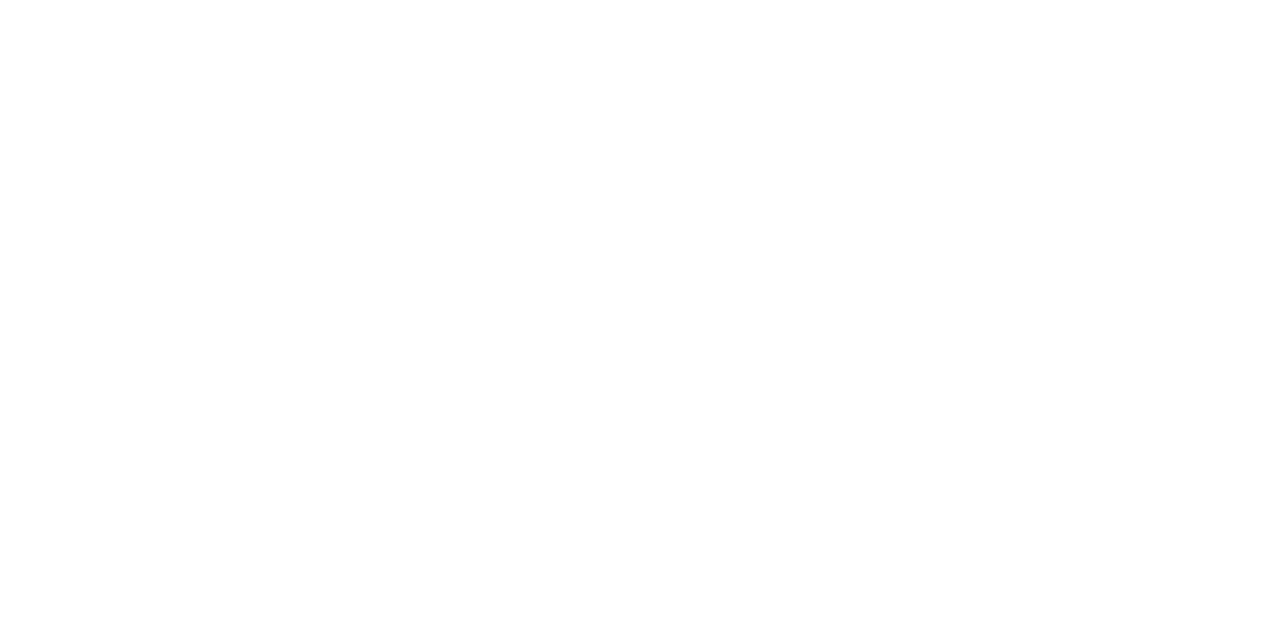
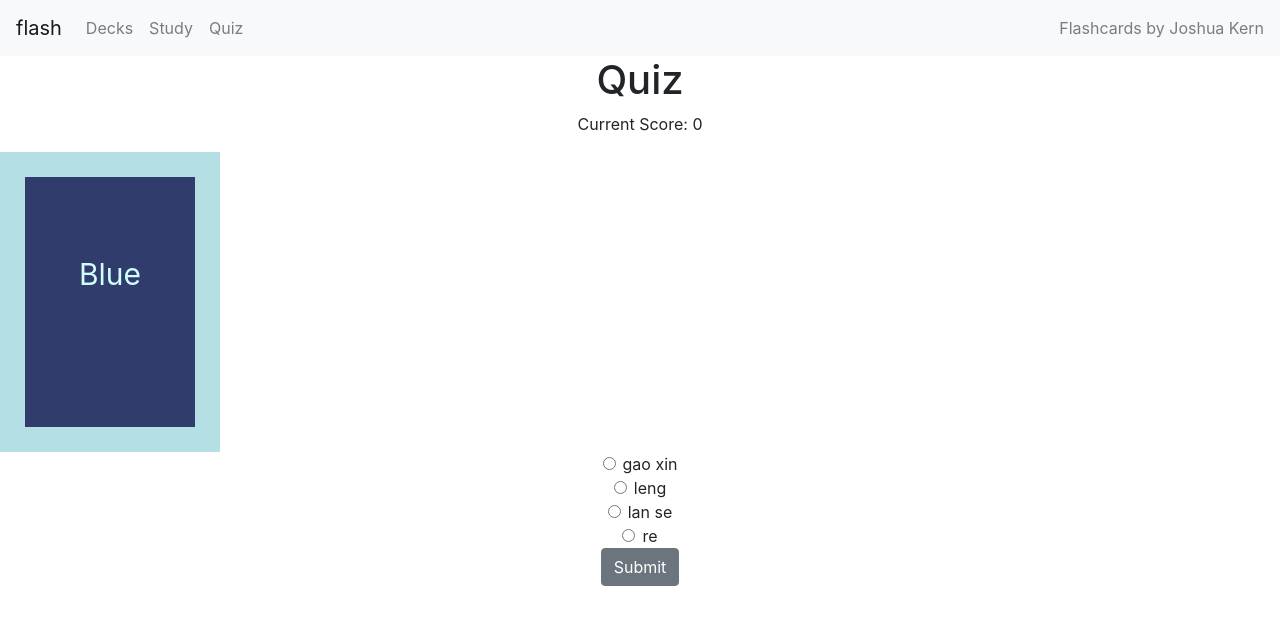
Before and after one commit to joshuakerndev/flashcard-react, a React (Create React App) app: page /quiz in a window 1280 px wide. Shown: the top 624 px of the page. Built offline with nearby package versions, Linux system fonts and the light colour scheme.

Commit message:
create initial quiz page and basic functioning game

```diff
--- a/src/App.js
+++ b/src/App.js
@@ -4,6 +4,7 @@
 import HomePage from './HomePage/HomePage';
 import StudyPage from './StudyPage/StudyPage';
 import DeckList from './DeckList/DeckList';
+import QuizPage from './QuizPage/QuizPage';
 
 import { connect } from 'react-redux';
 import { setDecks, addCard } from './redux/card/card.actions';
@@ -67,6 +68,11 @@
           exact
           component={StudyPage}
         />
+        <Route
+          path='/quiz'
+          exact
+          component={QuizPage}
+        />
       </Switch>
     </div>
   );
--- a/src/DeckList/DeckList.jsx
+++ b/src/DeckList/DeckList.jsx
@@ -70,6 +70,13 @@
                                         Study!
                                     </Button>
                                 </Link>
+                                <Link to="/quiz">
+                                    <Button
+                                        onClick={() => setDeck(deck)}
+                                    >
+                                        Quiz!
+                                    </Button>
+                                </Link>
                                 <Button
                                         color="danger"
                                         onClick={() => handleDeleteClick(deck.id)}
--- a/src/DeckPreview/FLASHCARD_DATA.js
+++ b/src/DeckPreview/FLASHCARD_DATA.js
@@ -1,7 +1,7 @@
 const FLASHCARD_DATA = {
-    name: "Deck-1",
+    name: "Deck 1",
     id: 111,
-    description: "First deck of study flashcards",
+    description: "First deck of random study flashcards",
     cards:
         [
             {
--- a/src/DeckPreview/FLASHCARD_DATA_2.js
+++ b/src/DeckPreview/FLASHCARD_DATA_2.js
@@ -1,7 +1,7 @@
 const FLASHCARD_DATA_2 = {
-    name: "Deck-2",
+    name: "Deck 2",
     id: 222,
-    description: "Second deck of study flashcards",
+    description: "Second deck of random study flashcards",
     cards:
         [
             {
--- a/src/DeckPreview/FLASHCARD_DATA_3.js
+++ b/src/DeckPreview/FLASHCARD_DATA_3.js
@@ -1,7 +1,7 @@
 const FLASHCARD_DATA_3 = {
-    name: "Deck-3",
+    name: "Deck 3",
     id: 333,
-    description: "Third deck of study flashcards",
+    description: "Third deck of random study flashcards",
     cards:
         [
             {
--- a/src/FlashNavbar/FlashNavbar.jsx
+++ b/src/FlashNavbar/FlashNavbar.jsx
@@ -25,6 +25,12 @@
             <NavItem>
               <NavLink href="/decklist/">Decks</NavLink>
             </NavItem>
+            <NavItem>
+              <NavLink href="/study/">Study</NavLink>
+            </NavItem>
+            <NavItem>
+              <NavLink href="/quiz/">Quiz</NavLink>
+            </NavItem>
           </Nav>
           <NavbarText>Flashcards by Joshua Kern</NavbarText>
         </Collapse>
--- a/src/Flashcard/Flashcard.jsx
+++ b/src/Flashcard/Flashcard.jsx
@@ -1,19 +1,17 @@
 import React, { Component } from 'react';
 import './Flashcard.css';
 
-class Flashcard extends Component {
-    render() {
+const Flashcard = ({ card, isQuiz }) => {
     return(
         <div className='Flashcard'>
             <div className='Card-Front'>
-                    <p className='Flashcard-Text'>{this.props.card.English}</p>
+                <p className='Flashcard-Text'>{card.English}</p>
             </div>
             <div className='Card-Back'>
-                    <p className='Flashcard-Text'>{this.props.card.Chinese}</p>
+                <p className='Flashcard-Text'>{isQuiz ? card.English : card.Chinese}</p>
             </div>
         </div>
     );
 }
-}
 
 export default Flashcard;
--- /dev/null
+++ b/src/QuizPage/QuizPage.jsx
@@ -0,0 +1,197 @@
+import React, { useState } from 'react';
+import { connect } from 'react-redux';
+import FlashNavbar from '../FlashNavbar/FlashNavbar';
+import { Link } from 'react-router-dom';
+
+import {
+    Button,
+    Collapse,
+    Container,
+    Row,
+    Col,
+    Form,
+    FormGroup,
+    Label,
+    Input,
+    FormText
+} from 'reactstrap';
+
+import './QuizPage.css';
+import Flashcard from '../Flashcard/Flashcard';
+
+import incrementCardHelper from '../helpers/increment-cards-helper';
+import decrementCardHelper from '../helpers/decrement-cards-helper';
+import shuffleDeckHelper from '../helpers/shuffle-deck-helper';
+import { incrementCard } from '../redux/card/card.actions';
+import { decrementCard } from '../redux/card/card.actions';
+
+const QuizPage = ({
+                    currentDeck,
+                    currentCard,
+                    incrementCard,
+                    decrementCard
+                }) => {
+
+    const nextCard = incrementCardHelper(currentDeck, currentCard);
+    const prevCard = decrementCardHelper(currentDeck, currentCard);
+
+    // State for score
+    const [score, setScore] = useState(0);
+
+    // State for user-selected answer
+    const [selectedOption, setSelectedOption] = useState(null);
+
+    const handleRadioChange = (e) => {
+        setSelectedOption(e.target.value)
+    }
+
+    // Logic for choosing correct and incorrect answers from current deck
+    const wrongAnswers = currentDeck.cards.filter(card => card !== currentDeck.cards[currentCard]);
+    const nextWrongAnswers = currentDeck.cards.filter(card => card !== currentDeck.cards[nextCard]);
+
+    let randomUniqueNumbers = [];
+    while(randomUniqueNumbers.length < 3){
+        let x = Math.floor(Math.random() * wrongAnswers.length);
+        if(!randomUniqueNumbers.includes(x)){
+            randomUniqueNumbers.push(x);
+        }
+    }
+
+    let wrong1 = wrongAnswers[randomUniqueNumbers[0]].Chinese;
+    let wrong2 = wrongAnswers[randomUniqueNumbers[1]].Chinese;
+    let wrong3 = wrongAnswers[randomUniqueNumbers[2]].Chinese;
+
+    let nextWrong1 = nextWrongAnswers[randomUniqueNumbers[0]].Chinese;
+    let nextWrong2 = nextWrongAnswers[randomUniqueNumbers[1]].Chinese;
+    let nextWrong3 = nextWrongAnswers[randomUniqueNumbers[2]].Chinese;
+
+    let initialAnswerKey = [
+        wrong1,
+        wrong2,
+        currentDeck.cards[currentCard].Chinese,
+        wrong3
+    ];
+
+    let nextAnswerKey = [
+        nextWrong1,
+        nextWrong2,
+        currentDeck.cards[nextCard].Chinese,
+        nextWrong3
+    ];
+
+    function shuffleAnswers(array) {
+        let currentIndex = array.length, temporaryValue, randomIndex;
+        while (0 !== currentIndex) {
+          randomIndex = Math.floor(Math.random() * currentIndex);
+          currentIndex -= 1;
+          temporaryValue = array[currentIndex];
+          array[currentIndex] = array[randomIndex];
+          array[randomIndex] = temporaryValue;
+        }
+        return array;
+    }
+
+    const [answerKey, setAnswerKey] =
+    useState(initialAnswerKey);
+
+    // State for correct answer
+    const [correctAnswer, setCorrectAnswer] = useState(currentDeck.cards[currentCard].Chinese);
+
+    const handleQuizSubmit = (e) => {
+        if(answerKey[selectedOption] === correctAnswer){
+            alert("CORRECT");
+            setScore( score + 100 );
+            incrementCard(nextCard);
+            setCorrectAnswer(currentDeck.cards[nextCard].Chinese);
+            shuffleAnswers(nextAnswerKey);
+            setAnswerKey(nextAnswerKey);
+        } else {
+            alert("INCORRECT");
+            shuffleAnswers(initialAnswerKey);
+            setAnswerKey(initialAnswerKey);
+        }
+    }
+
+    return (
+        <div>
+            <FlashNavbar />
+            <h1>Quiz</h1>
+            <div className="ScoreContainer">
+                <p>Current Score: {score}</p>
+            </div>
+            <div className='QuizCardContainer'>
+                <Flashcard card={currentDeck.cards[currentCard]} isQuiz={true} />
+            </div>
+            <div className="QuizAnswerContainer">
+                <Form>
+                    <FormGroup check>
+                        <Label check>
+                            <Input
+                                type="radio"
+                                name="radio1"
+                                value={0}
+                                onChange={(e) => handleRadioChange(e)}
+                            />{' '}
+                            {answerKey[0]}
+                        </Label>
+                    </FormGroup>
+                    <FormGroup check>
+                        <Label check>
+                            <Input
+                                type="radio"
+                                name="radio1"
+                                value={1}
+                                onChange={(e) => handleRadioChange(e)}
+                            />{' '}
+                            {answerKey[1]}
+                        </Label>
+                    </FormGroup>
+                    <FormGroup check>
+                        <Label check>
+                            <Input
+                                type="radio"
+                                name="radio1"
+                                value={2}
+                                onChange={(e) => handleRadioChange(e)}
+                            />{' '}
+                            {answerKey[2]}
+                        </Label>
+                    </FormGroup>
+                    <FormGroup check>
+                        <Label check>
+                            <Input
+                                type="radio"
+                                name="radio1"
+                                value={3}
+                                onChange={(e) => handleRadioChange(e)}
+                            />{' '}
+                            {answerKey[3]}
+                        </Label>
+                    </FormGroup>
+                    <Button onClick={(e) => handleQuizSubmit(e)}>
+                        Submit
+                    </Button>
+                </Form>
+            </div>
+        </div>
+    )
+}
+
+const mapStateToProps = (state) => ({
+    currentDeck: state.card.currentDeck,
+    currentCard: state.card.currentCard
+});
+
+const mapDispatchToProps = dispatch => ({
+    incrementCard: newCard => dispatch(incrementCard(newCard)),
+    decrementCard: newCard => dispatch(decrementCard(newCard))
+});
+
+export default connect(
+    mapStateToProps,
+    {
+        mapDispatchToProps,
+        incrementCard,
+        decrementCard
+    }
+)(QuizPage);
```
Also changed, not shown: src/QuizPage/QuizPage.css (added). Lines whose indentation alone changed are shown as unchanged.
